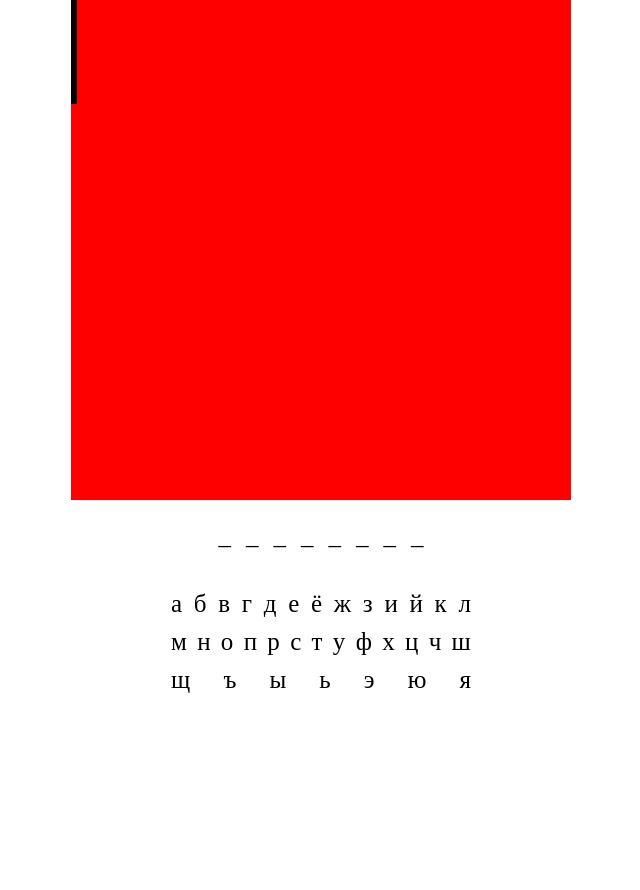
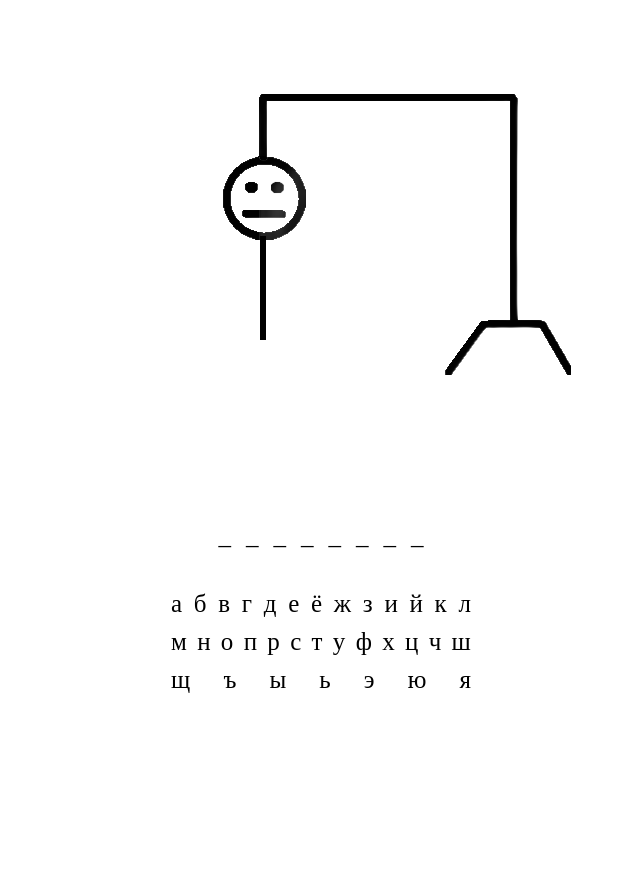
Before and after one commit to NBhey/Gallows-JS-game, a website built with webpack: page index.html in a window 1280 px wide. Shown: the whole page, without its empty margins (319-959 px from the left). Built offline with nearby package versions, Linux system fonts and the light colour scheme.

Commit message:
добавил картинки: стойка голова тело

```diff
--- a/index.js
+++ b/index.js
@@ -28,8 +28,25 @@ allChar.forEach((e) => {
   });
 });
 
+let gallow = document.querySelector('.gallow')
 
-let gallow = document.querySelector('.gallow')
-let gallowTale = document.createElement('img')
-gallowTale.src = './image/Туловище.png'
-gallow.append(gallowTale)
+
+
+let head = document.createElement('img')
+head.classList.add('head')
+head.src = './image/Голова.png'
+head.alt = 'Голова'
+gallow.append(head)
+
+let beam = document.createElement('img')
+beam.classList.add('beam')
+beam.src = './image/Стойка.png'
+beam.alt = 'Стойка'
+gallow.append(beam)
+
+
+let body = document.createElement('img')
+body.classList.add('body')
+body.src = './image/Туловище.png'
+body.alt = 'Туловище'
+gallow.append(body)
--- a/package.json
+++ b/package.json
@@ -17,6 +17,7 @@
     "@babel/preset-env": "^7.26.0",
     "babel": "^6.23.0",
     "babel-loader": "^9.2.1",
+    "copy-webpack-plugin": "^13.0.0",
     "css-loader": "^7.1.2",
     "hot-module-replacement": "^3.0.4",
     "html-loader": "^5.1.0",
--- a/style/style.css
+++ b/style/style.css
@@ -5,11 +5,30 @@
 }
 
 .gallow {
+  position: relative;
   margin: 0 auto;
 
   width: 500px;
   height: 500px;
-  background-color: red;
+  /* background-color: red; */
+}
+
+.beam {
+  position: absolute;
+  bottom: 25%;
+  right: 0;
+}
+
+.head {
+  position: absolute;
+  bottom: 52%;
+  right: 53%;
+}
+
+.body {
+  position: absolute;
+  bottom: 32%;
+  right: 61%;
 }
 
 .word {
--- a/webpack.config.js
+++ b/webpack.config.js
@@ -1,7 +1,7 @@
 const path = require("path");
 const HtmlWebpackPlugin = require("html-webpack-plugin");
 const webpack = require("webpack");
-
+const CopyPlugin = require("copy-webpack-plugin");
 module.exports = {
   // определяем точку входа приложения
   entry: {
@@ -40,5 +40,11 @@ module.exports = {
       template: path.resolve(__dirname, "./index.html"),
       output: "index.html",
     }),
+    new CopyPlugin({
+      patterns: [
+        { from: "image", to: "image" },
+
+      ],
+    }),
   ],
 };
```
Also changed, not shown: image/Голова.png (added), image/Стойка.png (added), 1 other file.
